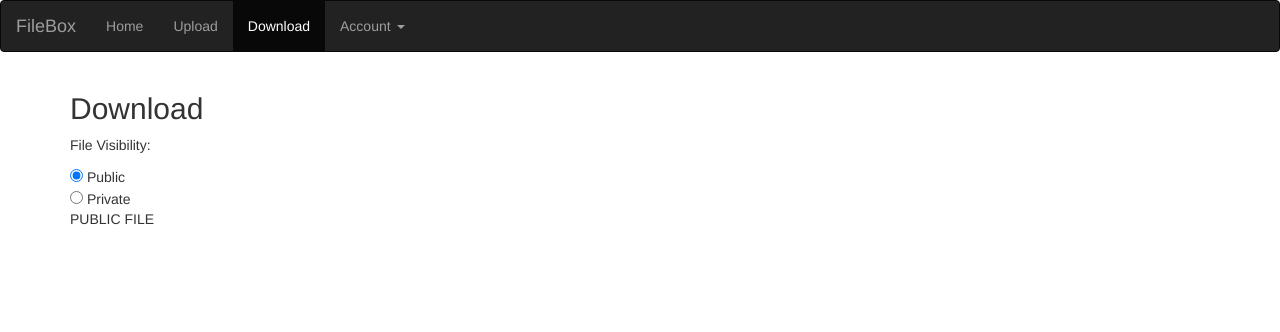
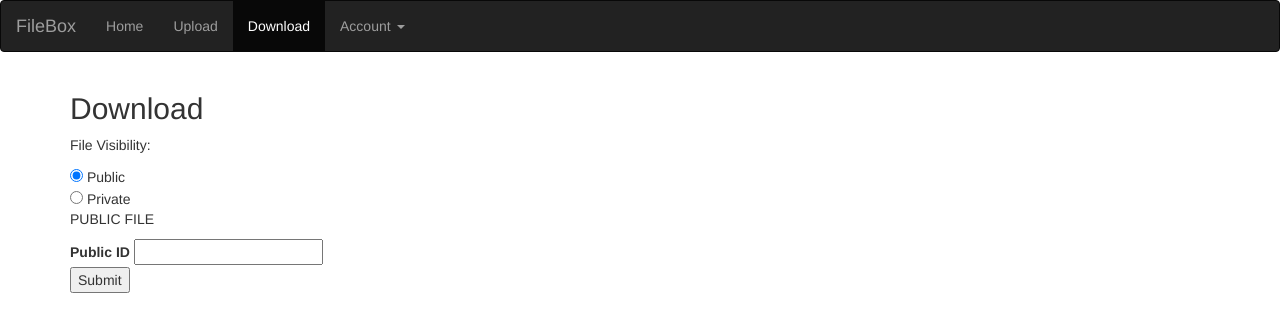
Before and after one commit to wabrams/CSCI3308, a plain HTML site: page web/download.html in a window 1280 px wide. Drawn offline with nearby package versions, Linux system fonts and the light colour scheme.

Commit message:
flushing out download.html

```diff
--- a/web/download.html
+++ b/web/download.html
@@ -39,15 +39,21 @@
         <p>File Visibility:</p>
         <input type="radio" name="df_vis" value="df_vis_sel_pub" onclick="df_vis_sel(0)" checked> Public <br />
         <input type="radio" name="df_vis" value="df_vis_sel_pri" onclick="df_vis_sel(1)" > Private <br />
-
         <div id="df_vis_pub">
           <p>PUBLIC FILE</p>
-
+          <label for="df_pub_id">Public ID</label>
+          <input type="text" name="df_pub_id">
         </div>
 
         <div id="df_vis_pri" style="display:none">
           <p>PRIVATE FILE</p>
+          <label for="df_pri_id">Private ID</label>
+          <input type="text" name="df_pri_id"> <br />
+          <label for="df_pri_owner">Owner ID</label>
+          <input type="text" name="df_pri_owner">
         </div>
+
+        <input type="submit">
       </form>
     </div>
   </body>
```
